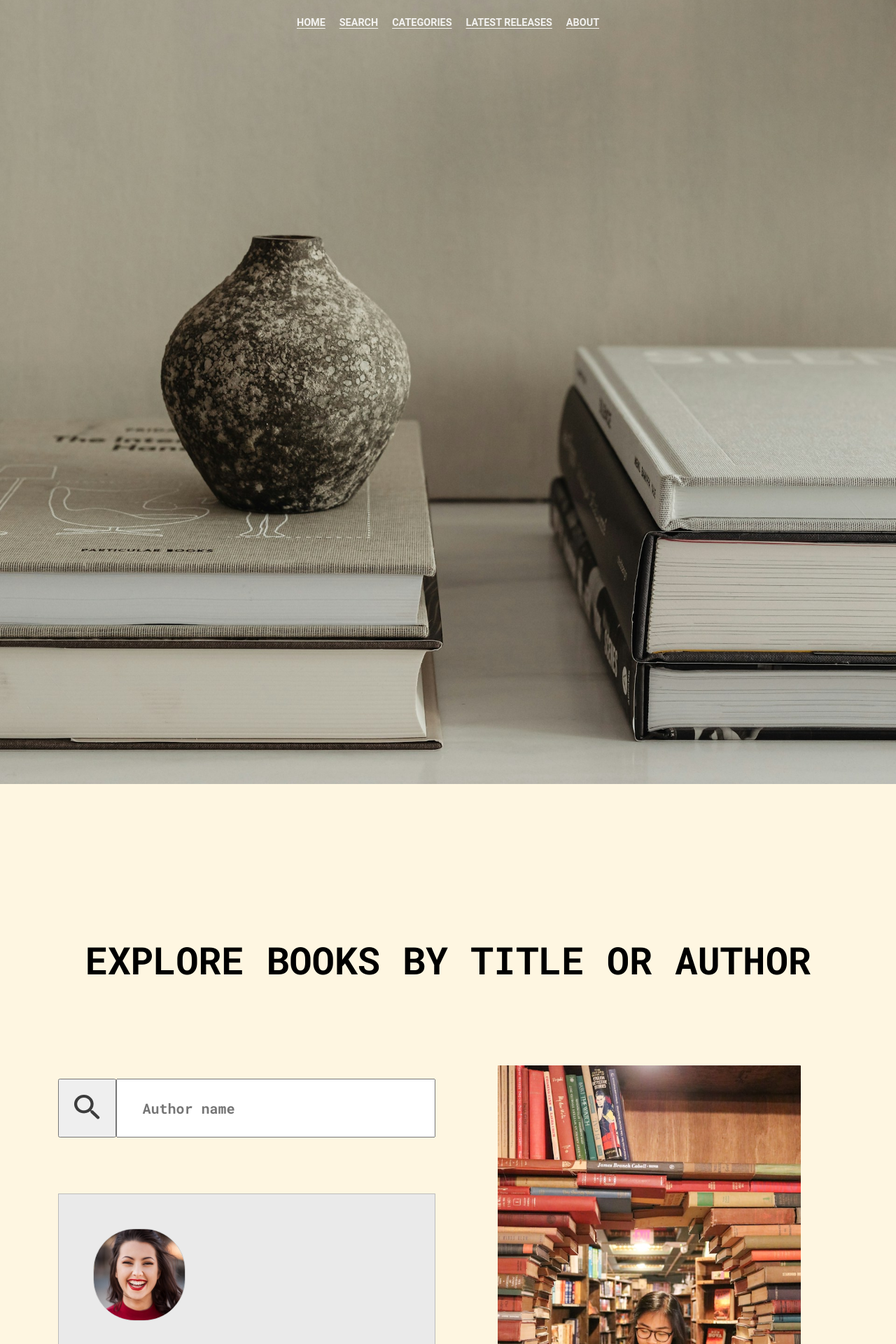
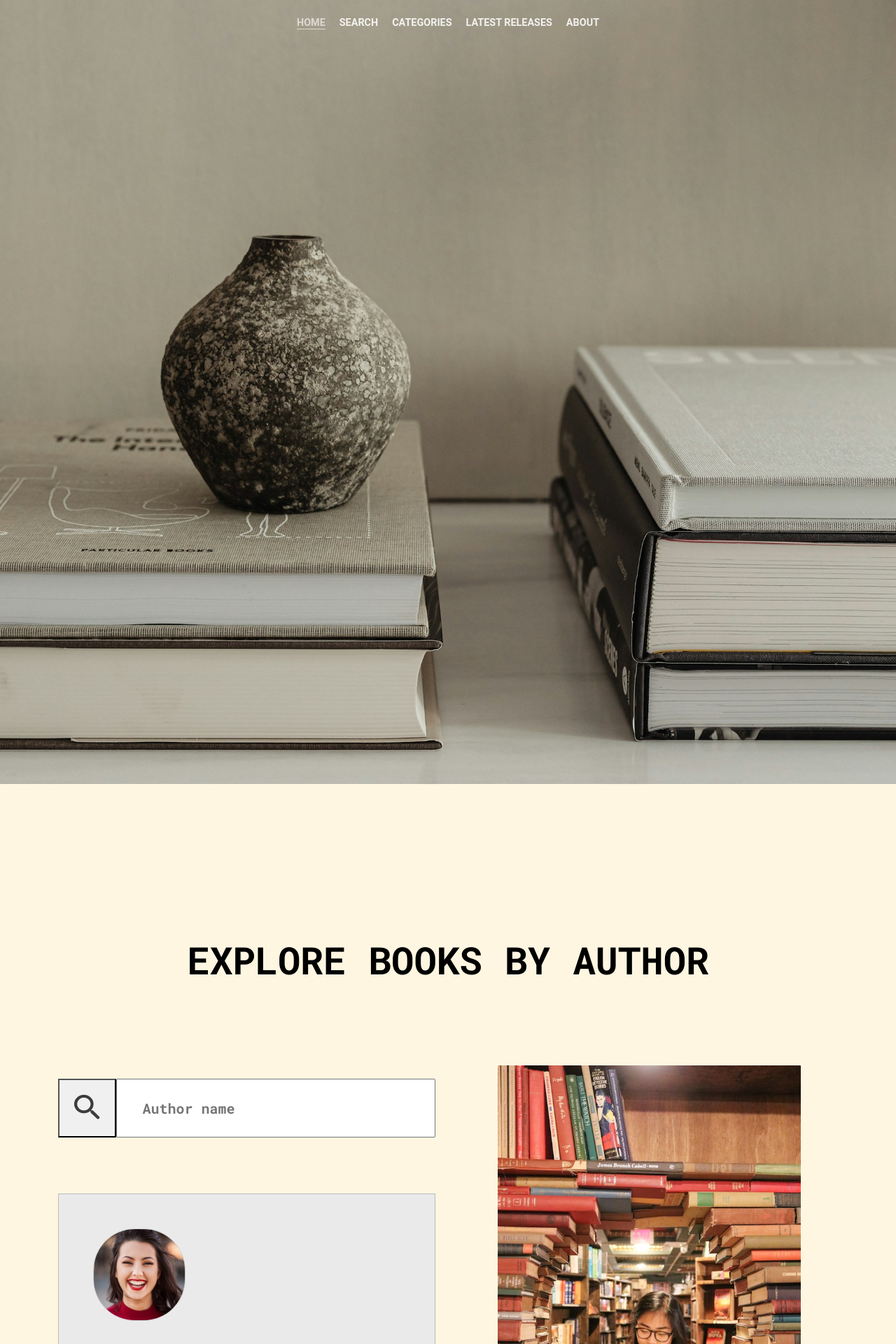
Before and after one commit to lapazyygeli/diverse-literature-hub, a React (Vite) app in the folder diverse-literature-hub/: page / in a window 1280 px wide. Shown: the top 1920 px of the page at 70% size. Built offline with nearby package versions, Linux system fonts and the light colour scheme.

Commit message:
Add animation for fetching books / making api calls

```diff
--- a/diverse-literature-hub/src/App.css
+++ b/diverse-literature-hub/src/App.css
@@ -7,34 +7,6 @@
   background-size: cover;
   height: 140vh;
 }
-
-.navbar ul {
-  margin: 0;
-  padding: 24px 0;
-  display: flex;
-  flex-wrap: wrap;
-  row-gap: 24px;
-  justify-content: center;
-  align-items: center;
-  /*color: #000;*/
-}
-
-.navbar li {
-  display: inline;
-  padding: 0 10px;
-  font: var(--font-navbar-items);
-  color: rgba(255, 255, 255, 0.87);
-  text-transform: uppercase;
-  text-align: center;
-}
-
-.navbar a {
-  color: inherit;
-  text-decoration: underline;
-  text-underline-offset: 3px;
-}
-
-
 
 /* Containers */
 .container {
--- a/diverse-literature-hub/src/components/AuthorSection/AuthorSection.jsx
+++ b/diverse-literature-hub/src/components/AuthorSection/AuthorSection.jsx
@@ -1,10 +1,20 @@
 import IntroductionWrapper from "./../../components/IntroductionWrapper/IntroductionWrapper.jsx";
 import CardContainer from "../CardContainer/CardContainer.jsx";
-import { useState } from "react";
+import { useEffect, useState } from "react";
 
 export default function AuthorSection() {
   const [isCardContainerVisible, setIsCardContainerVisible] = useState(false);
   const [jsonBooksByAuthor, setJsonBooksByAuthor] = useState([]);
+
+  useEffect(() => {
+    // Scroll to card container
+    if (isCardContainerVisible) {
+      const targetElement = document.getElementById("card-container");
+      if (targetElement) {
+        targetElement.scrollIntoView({ behavior: "smooth", block: "start" });
+      }
+    }
+  }, [isCardContainerVisible]);
 
   const onSearchSuccess = (bookData) => {
     setJsonBooksByAuthor(bookData);
@@ -14,7 +24,7 @@ export default function AuthorSection() {
   return (
     <section id="title-author" className="title-author">
       <div className="container">
-        <h2>explore books by title or author</h2>
+        <h2>explore books by author</h2>
         <IntroductionWrapper onSearchSuccess={onSearchSuccess} />
         {isCardContainerVisible && (
           <CardContainer jsonBooksByAuthor={jsonBooksByAuthor} />
--- a/diverse-literature-hub/src/components/Card/Card.jsx
+++ b/diverse-literature-hub/src/components/Card/Card.jsx
@@ -2,7 +2,7 @@ import PropTypes from "prop-types";
 import styles from "./Card.module.css";
 
 export default function Card(props) {
-  const { title, author, publicationYear, coverImageUrl } = props;
+  const { title, author, coverImageUrl } = props;
 
   return (
     <div className={styles.card}>
@@ -12,7 +12,6 @@ export default function Card(props) {
       <div>
         <p className={styles.title}>{title}</p>
         <p className={styles.author}>{author}</p>
-        <p className={styles.publicationYear}>{publicationYear}</p>
       </div>
     </div>
   );
@@ -21,6 +20,5 @@ export default function Card(props) {
 Card.propTypes = {
   title: PropTypes.string.isRequired,
   author: PropTypes.string.isRequired,
-  publicationYear: PropTypes.string.isRequired,
   coverImageUrl: PropTypes.string,
 };
--- a/diverse-literature-hub/src/components/Controls/Controls.jsx
+++ b/diverse-literature-hub/src/components/Controls/Controls.jsx
@@ -1,17 +1,16 @@
 import styles from "./Controls.module.css";
 import PropTypes from "prop-types";
 
-export default function Controls({ page, onNext, onPrev }) {
+export default function Controls({ onNext, onPrev }) {
   return (
     <div className={styles.controls}>
-      <button onClick={onPrev}>&lt;&lt; Prev{page}</button>
+      <button onClick={onPrev}>&lt;&lt; Prev</button>
       <button onClick={onNext}>Next &gt;&gt;</button>
     </div>
   );
 }
 
 Controls.propTypes = {
-  page: PropTypes.number.isRequired,
   onNext: PropTypes.func.isRequired,
   onPrev: PropTypes.func.isRequired,
 };
--- a/diverse-literature-hub/src/components/IntroductionWrapper/IntroductionWrapper.jsx
+++ b/diverse-literature-hub/src/components/IntroductionWrapper/IntroductionWrapper.jsx
@@ -1,3 +1,4 @@
+import { useState } from "react";
 import SearchBar from "../SearchBar/SearchBar";
 import PropTypes from "prop-types";
 
@@ -56,16 +57,11 @@ const combineAuthorAndBookData = (bookData, author) =>
   }));
 
 const IntroductionWrapper = ({ onSearchSuccess }) => {
+  const [isLoading, setIsLoading] = useState(false);
+
   const onSearch = async (authorName) => {
-    console.log(`IntroWrapper: - authorName: ${authorName} `);
-    // should be represent some loading animation
-    // also uuidv4 to be added to list items
-    // OTetaan vain sellaset, joilla on coveri,  -- vuosi ei toimi
-
-    // tsekkaa vuosiluvut
-    // errori tuli, ku kirjotettiin: kalakukko
-    // errori on tämä: Something went wrong: TypeError: Cannot read properties of undefined (reading 'filter')
     try {
+      setIsLoading(true);
       const response1 = await fetch(AUTHOR_BY_NAME_URL(authorName));
       const json1 = await response1.json();
       const [authorKey, author] = getAuthorData(json1);
@@ -79,7 +75,7 @@ const IntroductionWrapper = ({ onSearchSuccess }) => {
     } catch (err) {
       alert(`Something went wrong: ${err}`);
     } finally {
-      console.log("asdf");
+      setIsLoading(false);
     }
   };
 
@@ -90,6 +86,7 @@ const IntroductionWrapper = ({ onSearchSuccess }) => {
           placeholder="Author name"
           alt="search icon"
           onClick={onSearch}
+          isLoading={isLoading}
         />
         <div className="avatar-wrapper">
           <div className="real-avatar-wrapper">
--- a/diverse-literature-hub/src/components/Navbar/Navbar.jsx
+++ b/diverse-literature-hub/src/components/Navbar/Navbar.jsx
@@ -1,6 +1,8 @@
+import styles from "./Navbar.module.css"
+
 export default function Navbar() {
   return (
-    <nav className="navbar">
+    <nav className={styles.navbar}>
       <ul>
         <li>
           <a href="#">home</a>
--- /dev/null
+++ b/diverse-literature-hub/src/components/Navbar/Navbar.module.css
@@ -0,0 +1,34 @@
+.navbar ul {
+  margin: 0;
+  padding: 24px 0;
+  display: flex;
+  flex-wrap: wrap;
+  row-gap: 24px;
+  justify-content: center;
+  align-items: center;
+}
+
+.navbar li {
+  display: inline;
+  padding: 0 10px;
+  font: var(--font-navbar-items);
+  color: rgba(255, 255, 255, 0.87);
+  text-transform: uppercase;
+  text-align: center;
+}
+
+.navbar a {
+  color: inherit;
+  text-decoration: none;
+}
+
+.navbar li:first-child a {
+  border-bottom: 1px solid;
+  color: rgba(255, 255, 255, 0.61);
+}
+
+.navbar a:hover {
+  border-bottom: 1px solid;
+  color: rgba(255, 255, 255, 0.61);
+  transition: all 0.2s ease-in-out;
+}
--- a/diverse-literature-hub/src/components/SearchBar/SearchBar.jsx
+++ b/diverse-literature-hub/src/components/SearchBar/SearchBar.jsx
@@ -3,20 +3,40 @@ import searchIcon from "../../assets/images/icons/search.png";
 import styles from "./SearchBar.module.css";
 import { useRef } from "react";
 
-export default function SearchBar({ placeholder, alt, onClick }) {
+export default function SearchBar({
+  placeholder,
+  alt,
+  onClick,
+  isLoading = false,
+}) {
   const inputRef = useRef(null);
 
   const handleButtonClick = () => {
-    const inputVal = inputRef.current.value;
+    const inputVal = inputRef.current.value.trim();
     onClick(inputVal);
+  };
+
+  const handleKeyDown = (event) => {
+    if (event.key === "Enter") {
+      handleButtonClick();
+    }
   };
 
   return (
     <div className={styles.searchbar}>
-      <button onClick={handleButtonClick}>
-        <img src={searchIcon} alt={alt} />
+      <button onClick={handleButtonClick} disabled={isLoading}>
+        {isLoading ? (
+          <div className={styles.spinner}></div>
+        ) : (
+          <img src={searchIcon} alt={alt} />
+        )}
       </button>
-      <input ref={inputRef} type="text" placeholder={placeholder} />
+      <input
+        ref={inputRef}
+        type="text"
+        placeholder={placeholder}
+        onKeyDown={handleKeyDown}
+      />
     </div>
   );
 }
@@ -25,4 +45,5 @@ SearchBar.propTypes = {
   placeholder: PropTypes.string,
   alt: PropTypes.string,
   onClick: PropTypes.func.isRequired,
+  isLoading: PropTypes.bool,
 };
--- a/diverse-literature-hub/src/components/SearchBar/SearchBar.module.css
+++ b/diverse-literature-hub/src/components/SearchBar/SearchBar.module.css
@@ -12,3 +12,33 @@
   padding-left: 36px;
   font: var(--font-search-bar);
 }
+
+.searchbar button {
+  cursor: pointer;
+  background-color: #f0f0f0;
+}
+
+.searchbar button:disabled {
+  cursor: not-allowed;
+  opacity: 1;
+}
+
+.spinner {
+  width: 67px;
+  height: 75px;
+  padding: 20px 15px;
+  box-sizing: border-box;
+  border: 3px solid transparent;
+  border-top: 3px solid #333;
+  border-radius: 50%;
+  animation: spin 1s linear infinite;
+}
+
+@keyframes spin {
+  from {
+    transform: rotate(0deg);
+  }
+  to {
+    transform: rotate(360deg);
+  }
+}
```
Also changed, not shown: diverse-literature-hub/src/components/CardContainer/CardContainer.jsx (+9 -70 lines).
